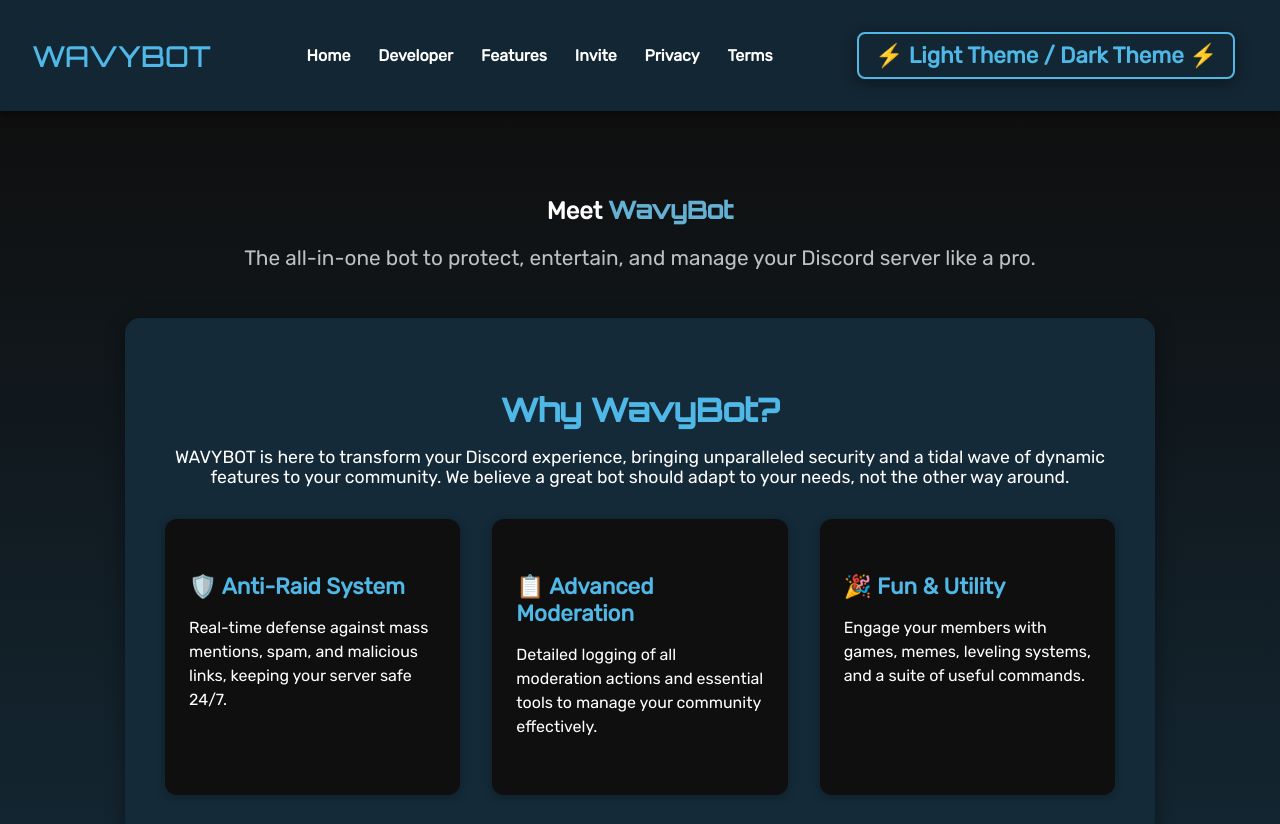
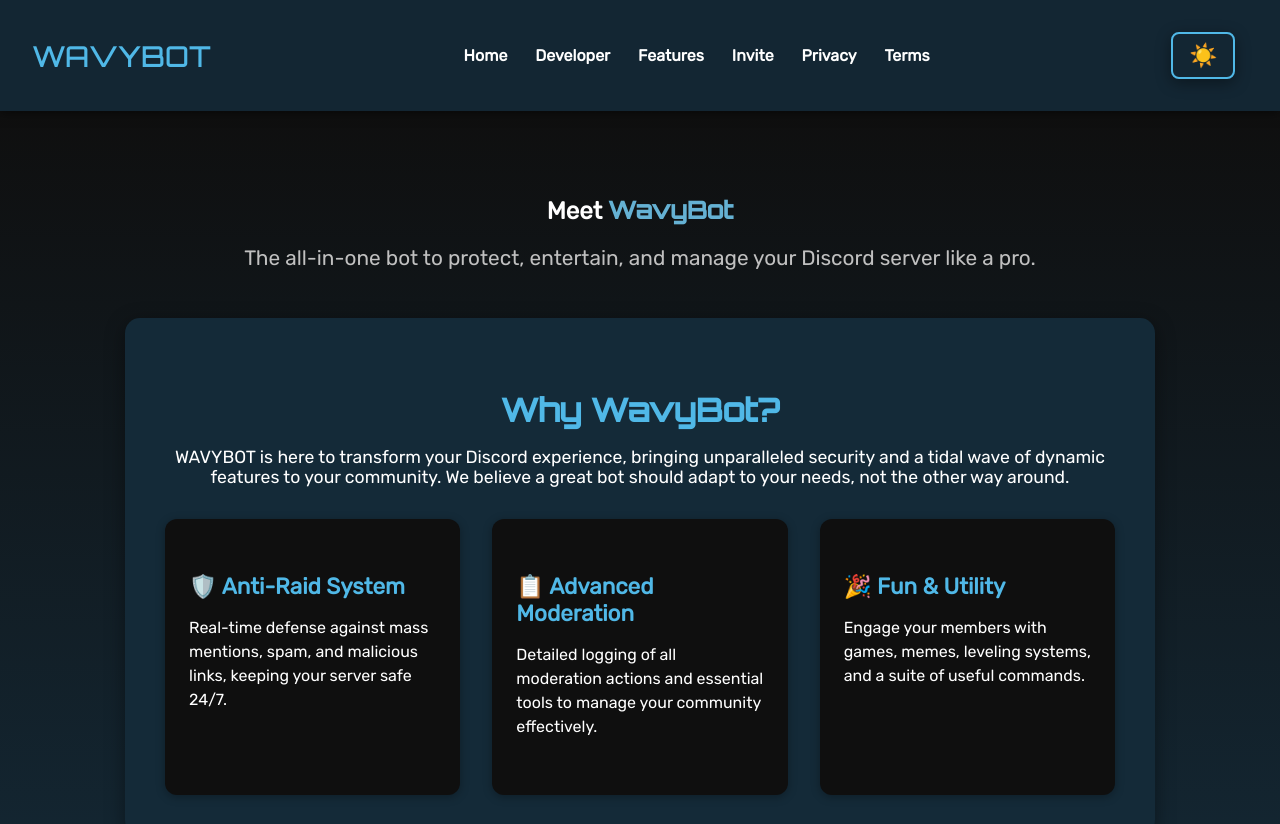
Before and after one commit to le64cy-dev/le64cy-dev.github.io, a plain HTML site: page index.html in a window 1280 px wide. Shown: the top 824 px of the page. Drawn offline with Linux system fonts and the light colour scheme.

Commit message:
little update in theme's icon and other displays shows

```diff
--- a/index.html
+++ b/index.html
@@ -19,9 +19,11 @@
       <a href="#terms-conditions">Terms</a>
     </nav>
 
-    <button id="toggle-theme" class="btn big" aria-label="Toggle Theme">
-    ⚡ Light Theme / Dark Theme ⚡
-    </button>
+    <button id="toggle-theme" class="btn big theme-toggle-btn" aria-label="Toggle Theme">
+    <span class="dark-theme-icon" role="img" aria-label="Sun icon">☀️</span>
+    <span class="light-theme-icon" role="img" aria-label="Moon icon">🌙</span>
+</button>
+
   </header>
 
   <main>
--- a/style.css
+++ b/style.css
@@ -37,6 +37,18 @@ body {
   color: var(--text-color);
   scroll-behavior: smooth;
   transition: background-color 0.3s ease, color 0.3s ease;
+}
+
+#toggle-theme .dark-theme-icon,
+#toggle-theme .light-theme-icon {
+    display: none /* Hide both by default */
+}
+body:not(.light-mode) #toggle-theme .dark-theme-icon {
+    display: inline-block;
+}
+
+body.light-mode #toggle-theme .light-theme-icon {
+    display: inline-block;
 }
 
 header {
```
